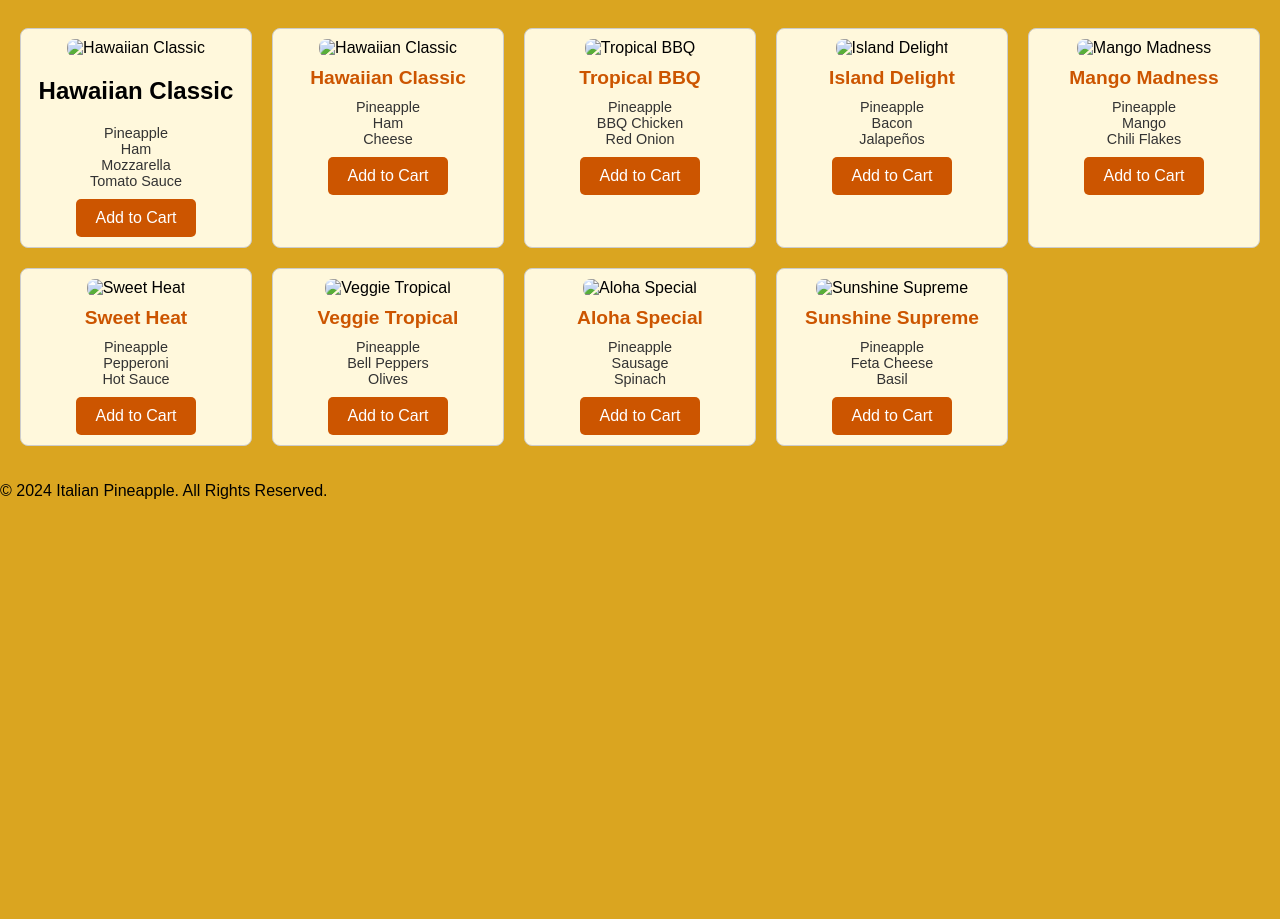
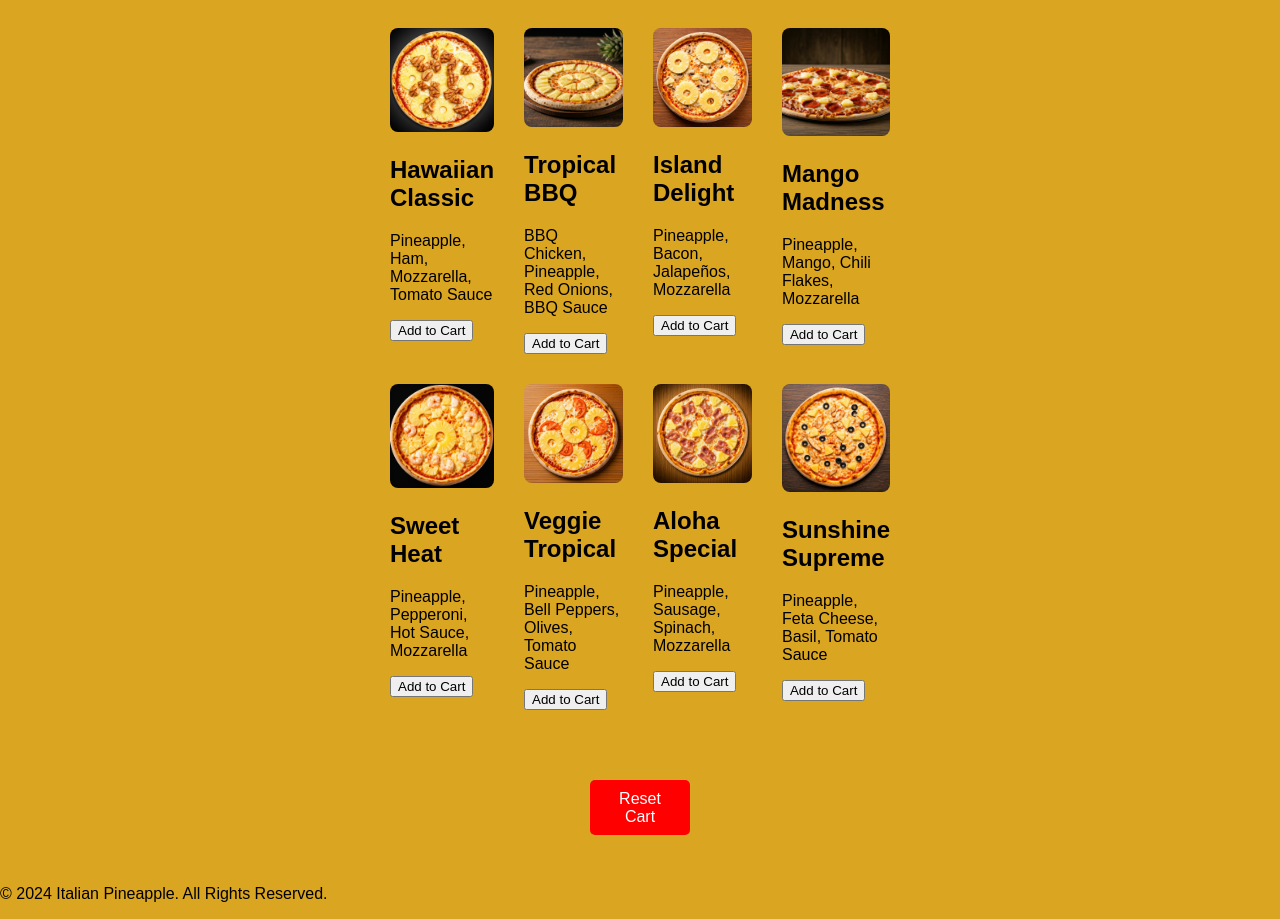
Before and after one commit to danieljcross/italian_pineapple, a plain HTML site: page menu.html in a window 1280 px wide. Shown: the part 181-1100 px from the top of the page. Before the commit the page ends 800 px from the top, so only its background shows below. Drawn offline with Linux system fonts and the light colour scheme.

Commit message:
Big update

```diff
--- a/menu.html
+++ b/menu.html
@@ -63,20 +63,12 @@
     <main>
         <h1>Our Menu</h1>
         <div id="menu-container" class="menu-grid">
-            <!-- Pizza Items -->
-            <div class="menu-item" data-id="1">
-                <img src="images/image1.jpg" alt="Hawaiian Classic">
-                <h2>Hawaiian Classic</h2>
-                <ul>
-                    <li>Pineapple</li>
-                    <li>Ham</li>
-                    <li>Mozzarella</li>
-                    <li>Tomato Sauce</li>
-                </ul>
-                <button class="add-to-cart">Add to Cart</button>
-            </div>
-            <!-- Additional pizzas here -->
+
+
+        <!-- Pizzas should be dynamically added through the JavaScript -->
+
         </div>
+            <button id="reset-button" class="reset-cart">Reset Cart</button>
     </main>
     <footer>
         <p>&copy; 2024 Italian Pineapple. All Rights Reserved.</p>
--- a/script/navscript.js
+++ b/script/navscript.js
@@ -11,53 +11,70 @@ document.getElementById('hamburger').addEventListener('click', function() {
 Menu Page
 */
 
+const pizzas = [
+    { id: 1, name: "Hawaiian Classic", image: "images/Gemini_Generated_Image_6pcp8f6pcp8f6pcp.jpeg", ingredients: ["Pineapple", "Ham", "Mozzarella", "Tomato Sauce"] },
+    { id: 2, name: "Tropical BBQ", image: "images/Gemini_Generated_Image_hs4f5fhs4f5fhs4f.jpeg", ingredients: ["BBQ Chicken", "Pineapple", "Red Onions", "BBQ Sauce"] },
+    { id: 3, name: "Island Delight", image: "images/Gemini_Generated_Image_k8j0oik8j0oik8j0.jpeg", ingredients: ["Pineapple", "Bacon", "Jalapeños", "Mozzarella"] },
+    { id: 4, name: "Mango Madness", image: "images/Gemini_Generated_Image_ki17maki17maki17.jpeg", ingredients: ["Pineapple", "Mango", "Chili Flakes", "Mozzarella"] },
+    { id: 5, name: "Sweet Heat", image: "images/Gemini_Generated_Image_l8tb8gl8tb8gl8tb.jpeg", ingredients: ["Pineapple", "Pepperoni", "Hot Sauce", "Mozzarella"] },
+    { id: 6, name: "Veggie Tropical", image: "images/Gemini_Generated_Image_nwopz4nwopz4nwop.jpeg", ingredients: ["Pineapple", "Bell Peppers", "Olives", "Tomato Sauce"] },
+    { id: 7, name: "Aloha Special", image: "images/Gemini_Generated_Image_pxuzpmpxuzpmpxuz.jpeg", ingredients: ["Pineapple", "Sausage", "Spinach", "Mozzarella"] },
+    { id: 8, name: "Sunshine Supreme", image: "images/Gemini_Generated_Image_rlvb0rrlvb0rrlvb.jpeg", ingredients: ["Pineapple", "Feta Cheese", "Basil", "Tomato Sauce"] }
+];
 
-// Handle hamburger menu toggling
-document.getElementById('hamburger').addEventListener('click', function () {
-    this.classList.toggle('open');
-    document.getElementById('nav').classList.toggle('open');
+const menuContainer = document.getElementById("menu-container");
+const cartCounter = document.getElementById("cart-counter");
+const resetButton = document.getElementById("reset-button");
+let cartItemCount = 0;
+
+// Function to create pizza item HTML
+function createPizzaItem(pizza) {
+    const pizzaItem = document.createElement("div");
+    pizzaItem.classList.add("pizza-item");
+
+    const pizzaImage = document.createElement("img");
+    pizzaImage.src = pizza.image;
+    pizzaImage.alt = pizza.name;
+    pizzaImage.style.width = "100%"; // Ensure the image fits within its container
+    pizzaImage.style.borderRadius = "8px";
+
+    const pizzaTitle = document.createElement("h2");
+    pizzaTitle.textContent = pizza.name;
+
+    const pizzaIngredients = document.createElement("p");
+    pizzaIngredients.textContent = pizza.ingredients.join(", ");
+
+    const addButton = document.createElement("button");
+    addButton.textContent = "Add to Cart";
+    addButton.addEventListener("click", () => {
+        cartItemCount++;
+        updateCartCounter();
+    });
+
+    pizzaItem.appendChild(pizzaImage);
+    pizzaItem.appendChild(pizzaTitle);
+    pizzaItem.appendChild(pizzaIngredients);
+    pizzaItem.appendChild(addButton);
+
+    return pizzaItem;
+}
+
+// Function to update the cart counter display
+function updateCartCounter() {
+    cartCounter.textContent = cartItemCount;
+}
+
+// Function to reset the cart
+function resetCart() {
+    cartItemCount = 0;
+    updateCartCounter();
+}
+
+// Render all pizzas
+pizzas.forEach((pizza) => {
+    const pizzaElement = createPizzaItem(pizza);
+    menuContainer.appendChild(pizzaElement);
 });
 
-// Initialize cart from sessionStorage or create a new one
-let cart = JSON.parse(sessionStorage.getItem('cart')) || [];
-
-// Function to add a pizza to the cart
-function addToCart(pizza) {
-    cart.push(pizza);
-    sessionStorage.setItem('cart', JSON.stringify(cart)); // Save the updated cart to sessionStorage
-    alert(`${pizza.title} has been added to your cart!`);
-}
-
-// Sample data for pizzas
-const pizzas = [
-    { title: "Hawaiian Classic", toppings: ["Pineapple", "Ham", "Cheese"], image: "images/image1.jpg" },
-    { title: "Tropical BBQ", toppings: ["Pineapple", "BBQ Chicken", "Red Onion"], image: "images/image2.jpg" },
-    { title: "Island Delight", toppings: ["Pineapple", "Bacon", "Jalapeños"], image: "images/image3.jpg" },
-    { title: "Mango Madness", toppings: ["Pineapple", "Mango", "Chili Flakes"], image: "images/image4.jpg" },
-    { title: "Sweet Heat", toppings: ["Pineapple", "Pepperoni", "Hot Sauce"], image: "images/image5.jpg" },
-    { title: "Veggie Tropical", toppings: ["Pineapple", "Bell Peppers", "Olives"], image: "images/image6.jpg" },
-    { title: "Aloha Special", toppings: ["Pineapple", "Sausage", "Spinach"], image: "images/image7.jpg" },
-    { title: "Sunshine Supreme", toppings: ["Pineapple", "Feta Cheese", "Basil"], image: "images/image8.jpg" },
-];
-
-// Dynamically generate the menu items
-const menuContainer = document.getElementById('menu-container');
-if (menuContainer) {
-    pizzas.forEach((pizza, index) => {
-        const menuItem = document.createElement('div');
-        menuItem.classList.add('menu-item');
-        menuItem.innerHTML = `
-            <img src="${pizza.image}" alt="${pizza.title}">
-            <h3>${pizza.title}</h3>
-            <ul>${pizza.toppings.map(topping => `<li>${topping}</li>`).join('')}</ul>
-            <button onclick="addToCart(${index})">Add to Cart</button>
-        `;
-        menuContainer.appendChild(menuItem);
-    });
-}
-
-// Expose the addToCart function globally (required for inline event handlers)
-window.addToCart = function (index) {
-    const pizza = pizzas[index];
-    addToCart(pizza);
-};
+// Add event listener to reset button
+resetButton.addEventListener("click", resetCart);
--- a/styles/styles.css
+++ b/styles/styles.css
@@ -338,9 +338,11 @@ please fix it and re-add the brackets. */
 
 #menu-container {
     display: grid;
-    grid-template-columns: repeat(auto-fit, minmax(200px, 1fr));
-    gap: 20px;
+    grid-template-columns: repeat(4, 1fr);
+    max-width: 500px;
+    gap: 30px;
     padding: 20px;
+    justify-self: center;
 }
 
 .menu-item {
@@ -348,7 +350,7 @@ please fix it and re-add the brackets. */
     border: 1px solid #ccc;
     border-radius: 8px;
     padding: 10px;
-    background-color: #FFF8DC;
+    background-color: green;
 }
 
 .menu-item img {
@@ -387,3 +389,23 @@ please fix it and re-add the brackets. */
 .menu-item button:hover {
     background-color: #FF8C00;
 }
+
+.reset-cart {
+    background-color: red;
+    color: white;
+    border: none;
+    padding: 10px 15px;
+    border-radius: 5px;
+    cursor: pointer;
+    font-size: 16px;
+    width: 100px;
+    height: 55px;
+    display: flex;
+    justify-self: center;
+    margin-top: 50px;
+    margin-bottom: 50px;
+}
+
+.reset-cart:hover {
+    background-color: darkred;
+}
```
Also changed, not shown: images/—Pngtree—cart shopping cart icon png_5456484.png (added).
